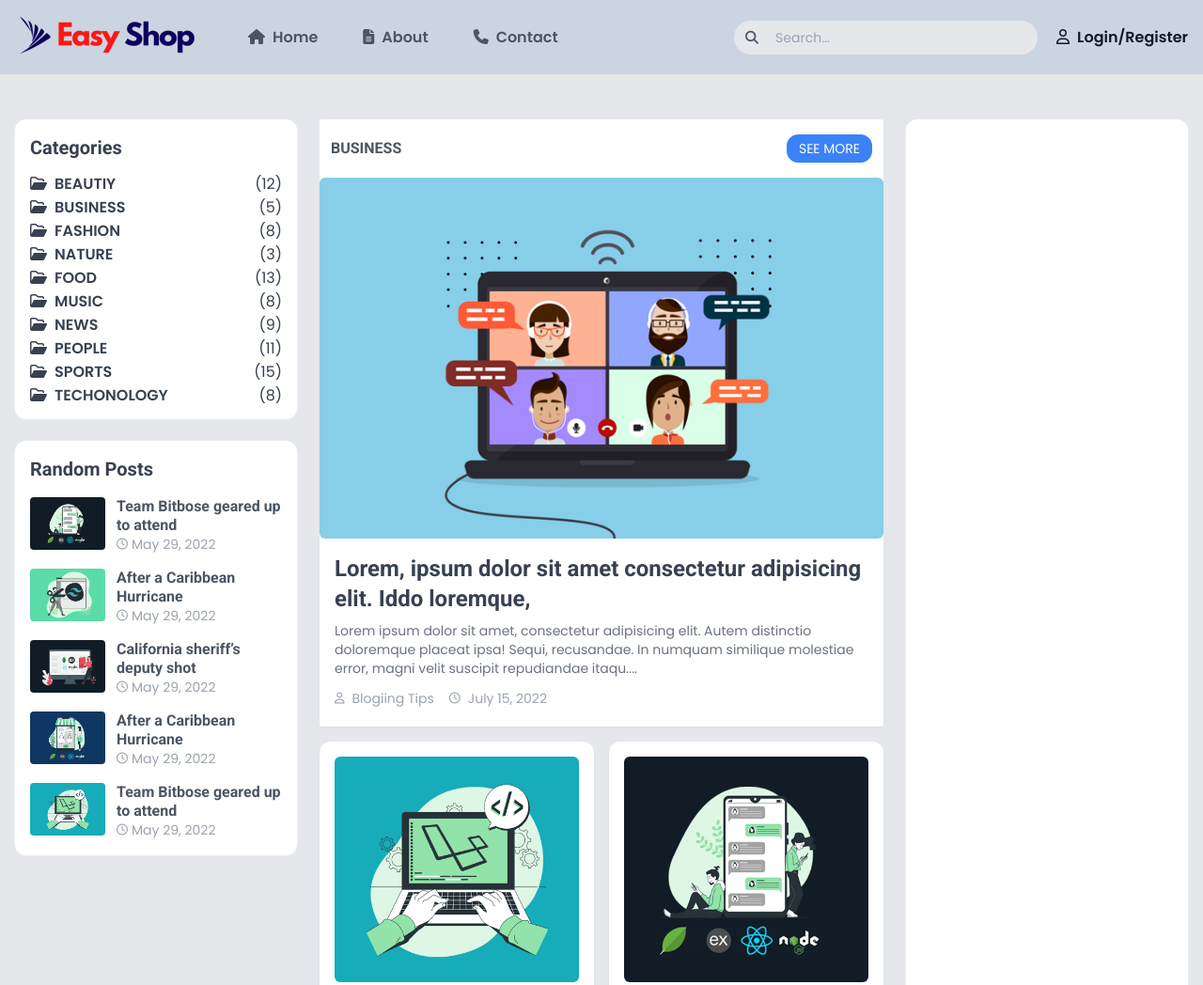
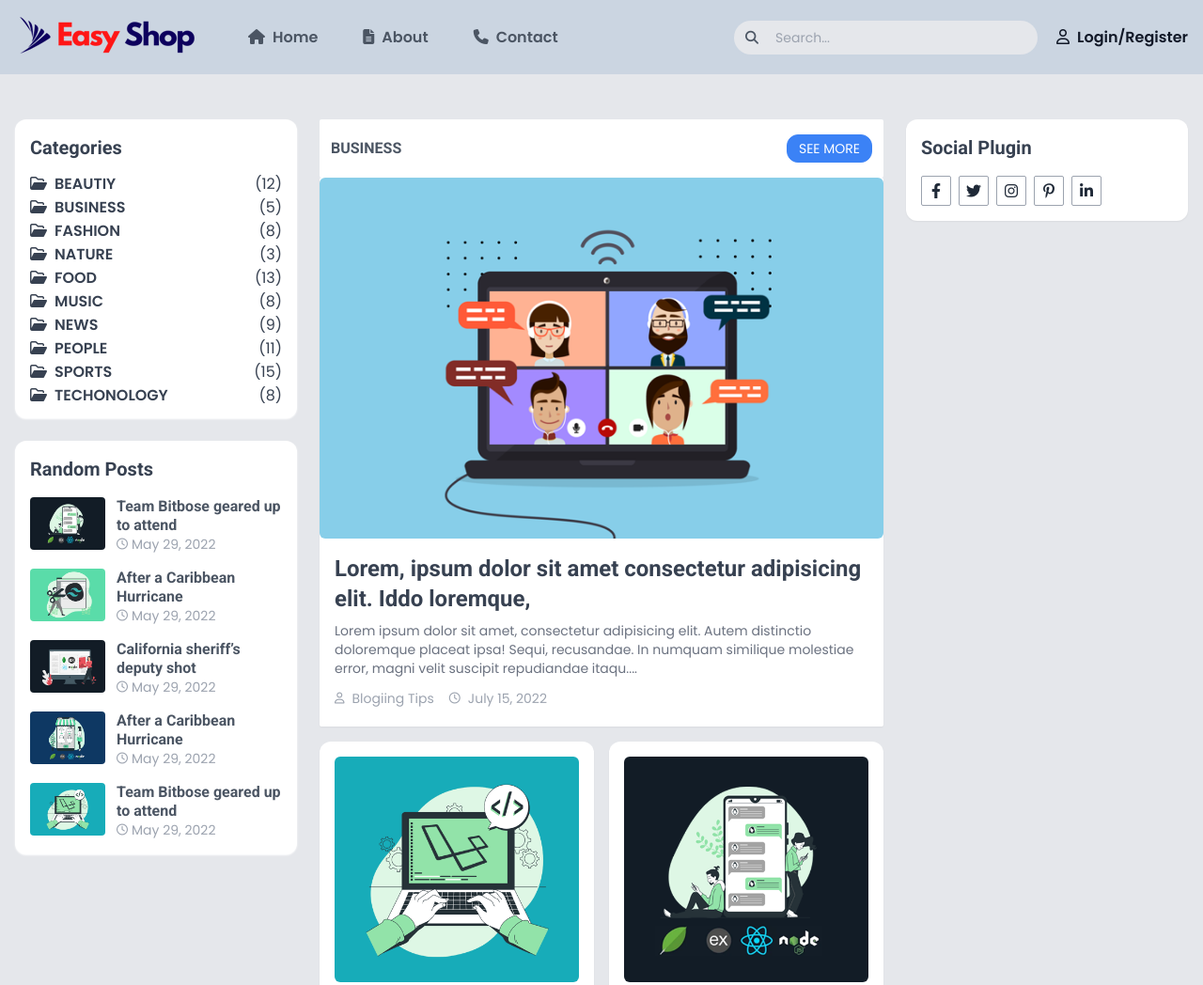
Before and after one commit to easylearningbd/tailwind-blog-project, a website: page index.html in a window 1280 px wide. Shown: the top 1048 px of the page at 94% size. Drawn offline with Linux system fonts and the light colour scheme.

Commit message:
54.Design a Blog Social Media Area

```diff
--- a/index.html
+++ b/index.html
@@ -256,8 +256,6 @@
           </a>
 
      </div>
-
-
  </div>
 
 
@@ -448,16 +446,6 @@
 
 
 
-
-
-
-
-
-
-
-
-
-
  </div>
 
 
@@ -470,7 +458,35 @@
 
 
 
- <div class="w-3/12 bg-white shadow-sm shadow-white rounded-xl py-12 ">
+ <div class="lg:w-3/12 w-full mt-8 lg:mt-0 ">
+       <!-- --------Start Social Plugin ------------- -->
+      <div class="w-full bg-white shadow-sm rounded-xl p-4 ">
+          <h3 class="text-xl font-semibold text-gray-700 font-roboto "> Social Plugin  </h3>
+          <div class="flex gap-2 mt-4 ">
+               <a href="#" class="w-8 h-8 rounded-sm flex items-center justify-center border border-gray-400 text-base text-gray-800 ">
+                    <i class="fab fa-facebook-f"></i>
+               </a>
+
+               <a href="#" class="w-8 h-8 rounded-sm flex items-center justify-center border border-gray-400 text-base text-gray-800 ">
+                    <i class="fab fa-twitter"></i>
+               </a>
+
+               <a href="#" class="w-8 h-8 rounded-sm flex items-center justify-center border border-gray-400 text-base text-gray-800 ">
+                    <i class="fab fa-instagram"></i>
+               </a>
+
+               <a href="#" class="w-8 h-8 rounded-sm flex items-center justify-center border border-gray-400 text-base text-gray-800 ">
+                    <i class="fab fa-pinterest-p"></i>
+               </a>
+
+               <a href="#" class="w-8 h-8 rounded-sm flex items-center justify-center border border-gray-400 text-base text-gray-800 ">
+                    <i class="fab fa-linkedin-in"></i>
+               </a>
+          </div>
+      </div>
+       <!-- --------End Social Plugin ------------- -->
+
+
 
                </div>
 
```
